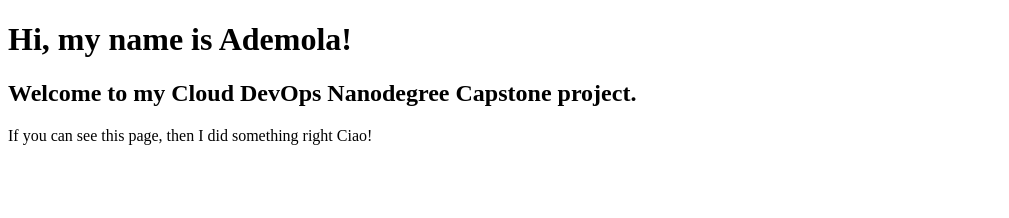
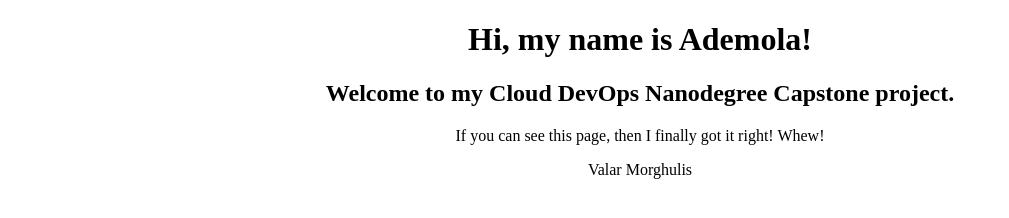
Before and after one commit to ade-mola/Cloud-DevOps-Capstone-Project, a plain HTML site: page index.html in a window 1280 px wide. Shown: the whole page, without its empty margins (0-1009 px from the left). Drawn offline with Linux system fonts and the light colour scheme.

Commit message:
Final Commit

```diff
--- a/index.html
+++ b/index.html
@@ -5,12 +5,17 @@
     </head>
 
     <body>
-        <h1>Hi, my name is Ademola!</h1>
-        <h2>Welcome to my Cloud DevOps Nanodegree Capstone project.</h2>
-        <p>
-            If you can see this page, then I did something right
-            Ciao!
-        </p>
+        <center>
+            <h1>Hi, my name is Ademola!</h1>
+            <h2>Welcome to my Cloud DevOps Nanodegree Capstone project.</h2>
+            <p>
+                If you can see this page, then I finally got it right!
+                Whew!
+            </p>
+            <p>
+                Valar Morghulis
+            </p>
+        </center>
     </body>
 
 </html>
```
Also changed, not shown: eks-templates/parameters.json (renamed from parameters.json), 11 other files.
